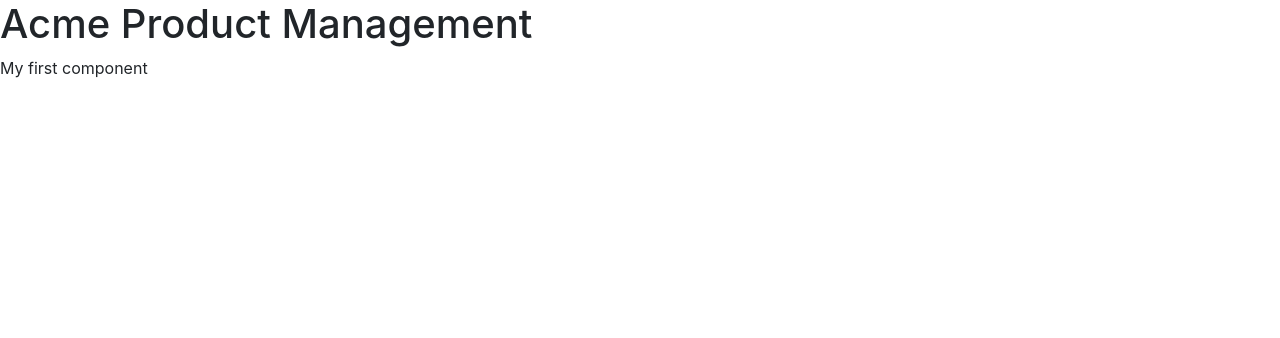
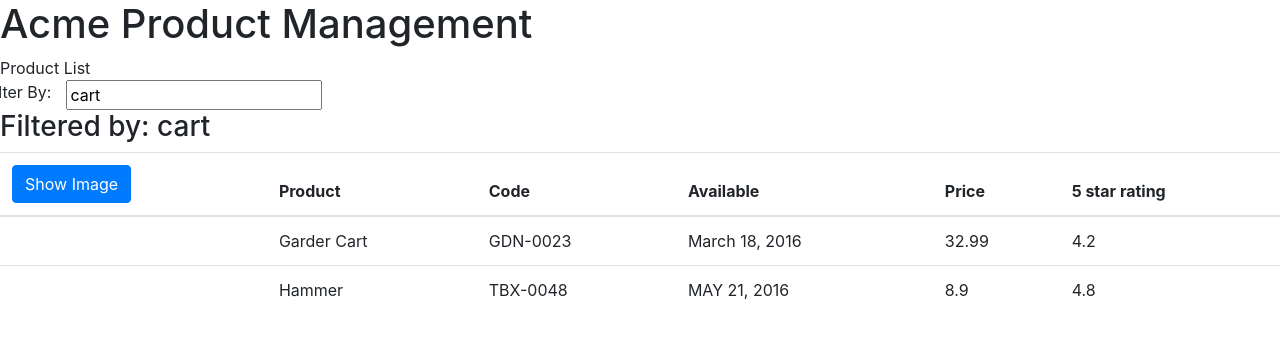
Before and after one commit to chandankpgreen/ng4-playground, an Angular app in the folder ng4-playground/: page / in a window 1280 px wide. Shown: the top 338 px of the page. Built offline with nearby package versions, Linux system fonts and the light colour scheme.

Commit message:
commit - 5

```diff
--- a/ng4-playground/src/app/app.component.ts
+++ b/ng4-playground/src/app/app.component.ts
@@ -5,7 +5,7 @@ import { Component } from '@angular/core';
   template: `
   <div>
     <h1>{{pageTitle}}</h1>
-    <div>My first component</div>
+    <pm-products></pm-products>
   </div>
   `
 })
--- a/ng4-playground/src/app/app.module.ts
+++ b/ng4-playground/src/app/app.module.ts
@@ -4,6 +4,7 @@ import { NgModule } from '@angular/core';
 
 import { AppComponent } from './app.component';
 import { ProductListComponent } from './product-list/product-list.component';
+import {FormsModule} from '@angular/forms';
 
 
 @NgModule({
@@ -12,7 +13,8 @@ import { ProductListComponent } from './product-list/product-list.component';
     ProductListComponent
   ],
   imports: [
-    BrowserModule
+    BrowserModule,
+    FormsModule
   ],
   providers: [],
   bootstrap: [AppComponent]
--- a/ng4-playground/src/app/product-list/product-list.component.html
+++ b/ng4-playground/src/app/product-list/product-list.component.html
@@ -8,22 +8,22 @@
         Filter By:
       </div>
       <div class="col-md-4">
-        <input type="text" />
+          <input type="text" [(ngModel)] = 'listFilter'/>
       </div>
     </div>
     <div class="row">
       <div class="col-md-6">
-        <h3>Filtered By:</h3>
+        <h3>Filtered by: {{listFilter}}</h3>
       </div>
     </div>
   </div>
   <div class="table-responsive">
-    <table class="table">
+    <table class="table" *ngIf="products && products.length">
       <thead>
         <tr>
           <th>
-            <button class="btn btn-primary">
-              Show Image
+            <button (click)='toggleImage()' class="btn btn-primary">
+             {{showImage? "Hide":"Show"}} Image
             </button>
           </th>
           <th>Product</th>
@@ -34,7 +34,18 @@
         </tr>
       </thead>
       <tbody>
-
+        <tr *ngFor="let product of products">
+          <td><img [src] = 'product.imageUrl' *ngIf='showImage'
+             [title]='product.productName'
+             [style.width.px] = 'imageWidth'
+             [style.margin.px] = 'imageMargin' />
+          </td>
+          <td>{{product.productName}}</td>
+          <td>{{product.productCode}}</td>
+          <td>{{product.releaseDate}}</td>
+          <td>{{product.price}}</td>
+          <td>{{product.starRating}}</td>
+        </tr>
       </tbody>
     </table>
   </div>
--- a/ng4-playground/src/app/product-list/product-list.component.ts
+++ b/ng4-playground/src/app/product-list/product-list.component.ts
@@ -1,12 +1,39 @@
 import { Component, OnInit } from '@angular/core';
 
 @Component({
-  selector: 'app-product-list',
+  selector: 'pm-products',
   templateUrl: './product-list.component.html',
   styleUrls: ['./product-list.component.css']
 })
 export class ProductListComponent implements OnInit {
 
+  pageTitle: string = "Product List";
+  imageWidth: number = 50;
+  imageMargin: number = 2;
+  showImage: boolean = false;
+  listFilter: string = "cart";
+  products: any[] = [{
+    "productId": 2,
+    "productName": "Garder Cart",
+    "productCode": "GDN-0023",
+    "releaseDate": "March 18, 2016",
+    "description": "15 gallon capacity rolling garage",
+    "price": 32.99,
+    "starRating": 4.2,
+    "imageUrl": "https://images-na.ssl-images-amazon.com/images/I/91-almuwslL._SL1500_.jpg"
+  }, {
+    "productId": 5,
+    "productName": "Hammer",
+    "productCode": "TBX-0048",
+    "releaseDate": "MAY  21, 2016",
+    "description": "Curved claw steel hammer",
+    "price": 8.9,
+    "starRating": 4.8,
+    "imageUrl": "https://upload.wikimedia.org/wikipedia/commons/thumb/8/84/Claw-hammer.jpg/1200px-Claw-hammer.jpg"
+  }]
+  toggleImage(): void{
+    this.showImage = !this.showImage;
+  }
   constructor() { }
 
   ngOnInit() {
```
